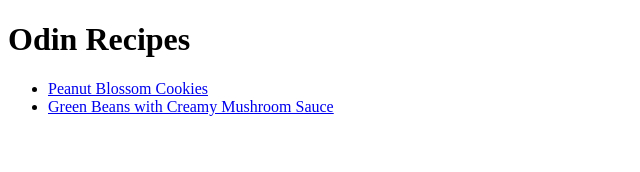
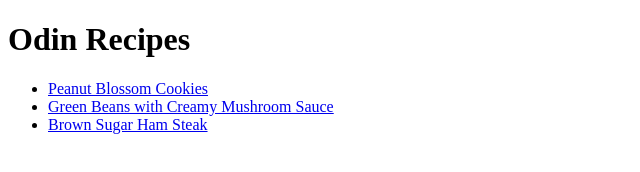
Before and after one commit to AGP95/odin-recipes, a plain HTML site: page index.html in a window 1280 px wide. Shown: the whole page, without its empty margins (0-640 px from the left). Drawn offline with Linux system fonts and the light colour scheme.

Commit message:
Add link to ham steak recipe to index

```diff
--- a/index.html
+++ b/index.html
@@ -9,6 +9,6 @@
         <ul>
         <li><a href="recipes/cookies.html">Peanut Blossom Cookies</a></li>
         <li><a href="recipes/beans.html">Green Beans with Creamy Mushroom Sauce</a></li>
-
+        <li><a href="recipes/ham.html">Brown Sugar Ham Steak</a></li>
     </body>
 </html>
```
